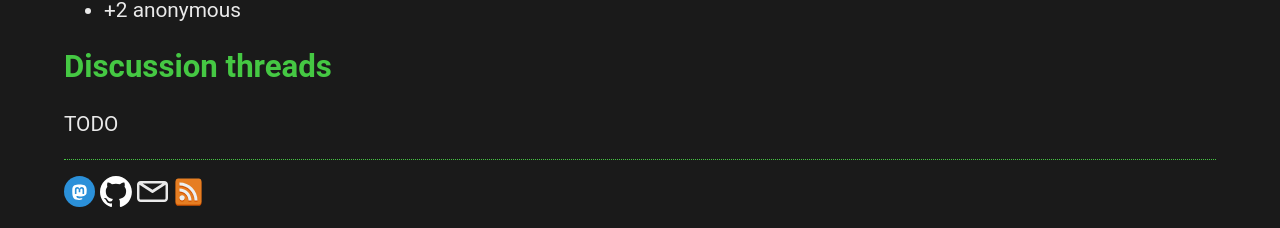
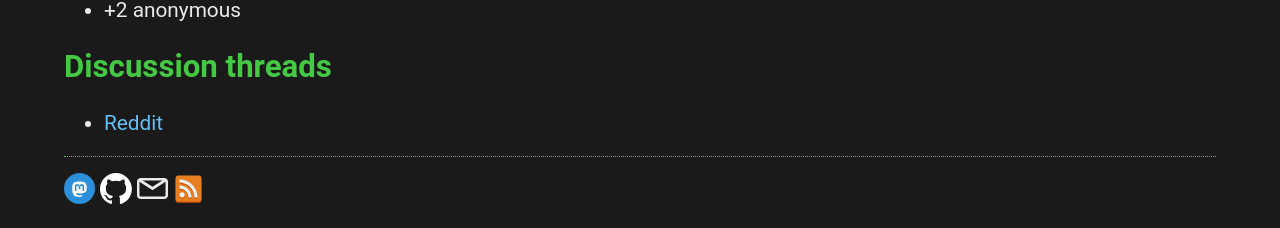
Before and after one commit to davidlattimore/davidlattimore.github.io, a Jekyll site: the page built from _posts/2024-08-28-rust-dylib-rabbit-holes.md, in a window 1280 px wide and 900 px high, scrolled down 9615 px. Shown: the part 669-897 px from the top of the window. Built offline with Jekyll 4.4.1, drawn with Linux system fonts in a browser that asks for light colours.

Commit message:
Add link to Reddit discussion

```diff
--- a/_posts/2024-08-28-rust-dylib-rabbit-holes.md
+++ b/_posts/2024-08-28-rust-dylib-rabbit-holes.md
@@ -455,4 +455,4 @@ to make it possible for me to continue to work on this kind of stuff rather than
 
 # Discussion threads
 
-TODO
+* [Reddit](https://www.reddit.com/r/rust/comments/1f2s7ot/rust_dylib_rabbit_holes/)
```
